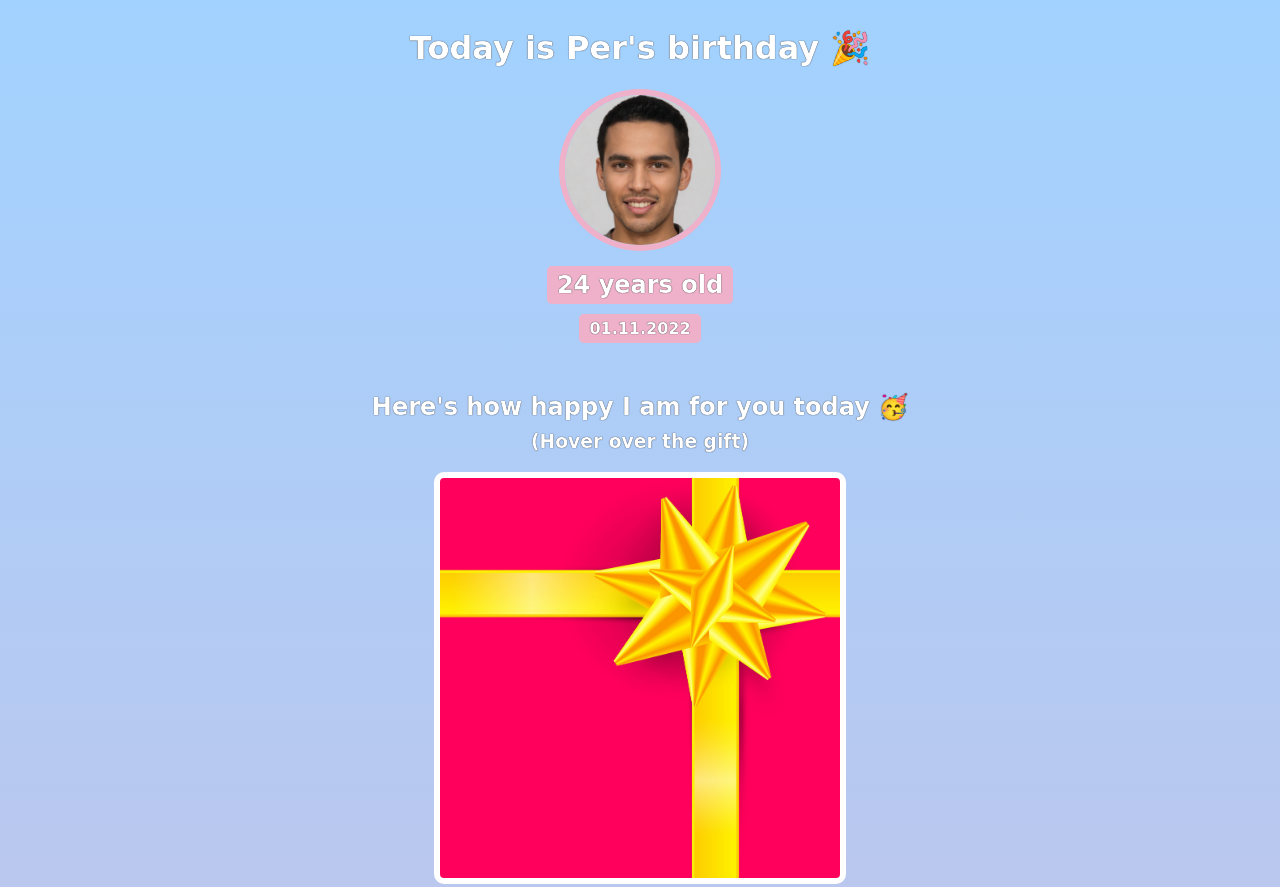
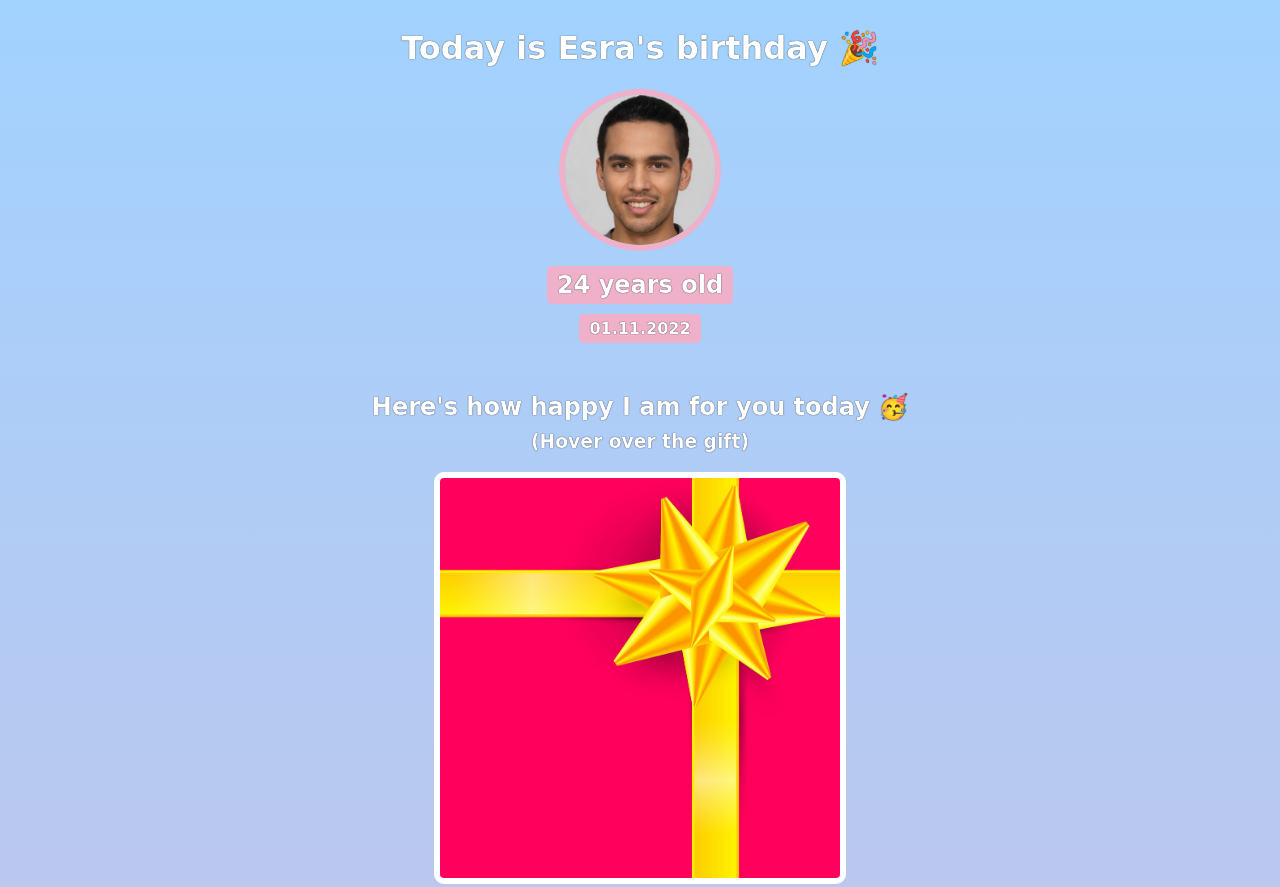
Before and after one commit to barisakcay03/birthday-gift-site, a website built with Vite: page index.html in a window 1280 px wide. Shown: the top 887 px of the page. Built offline with nearby package versions, Linux system fonts and the light colour scheme; a web font is replaced by a local one.

Commit message:
Update index.html

```diff
--- a/index.html
+++ b/index.html
@@ -7,7 +7,7 @@
     </head>
     <body>
         <div id="header">
-            <h1>Today is Per's birthday 🎉</h1>
+            <h1>Today is Esra's birthday 🎉</h1>
             <img id="bff-img" src="images/nick.jpg">
             <h2 id="bday-age">24 years old</h2>
             <h4 id="bday-date">01.11.2022</h4>
```
